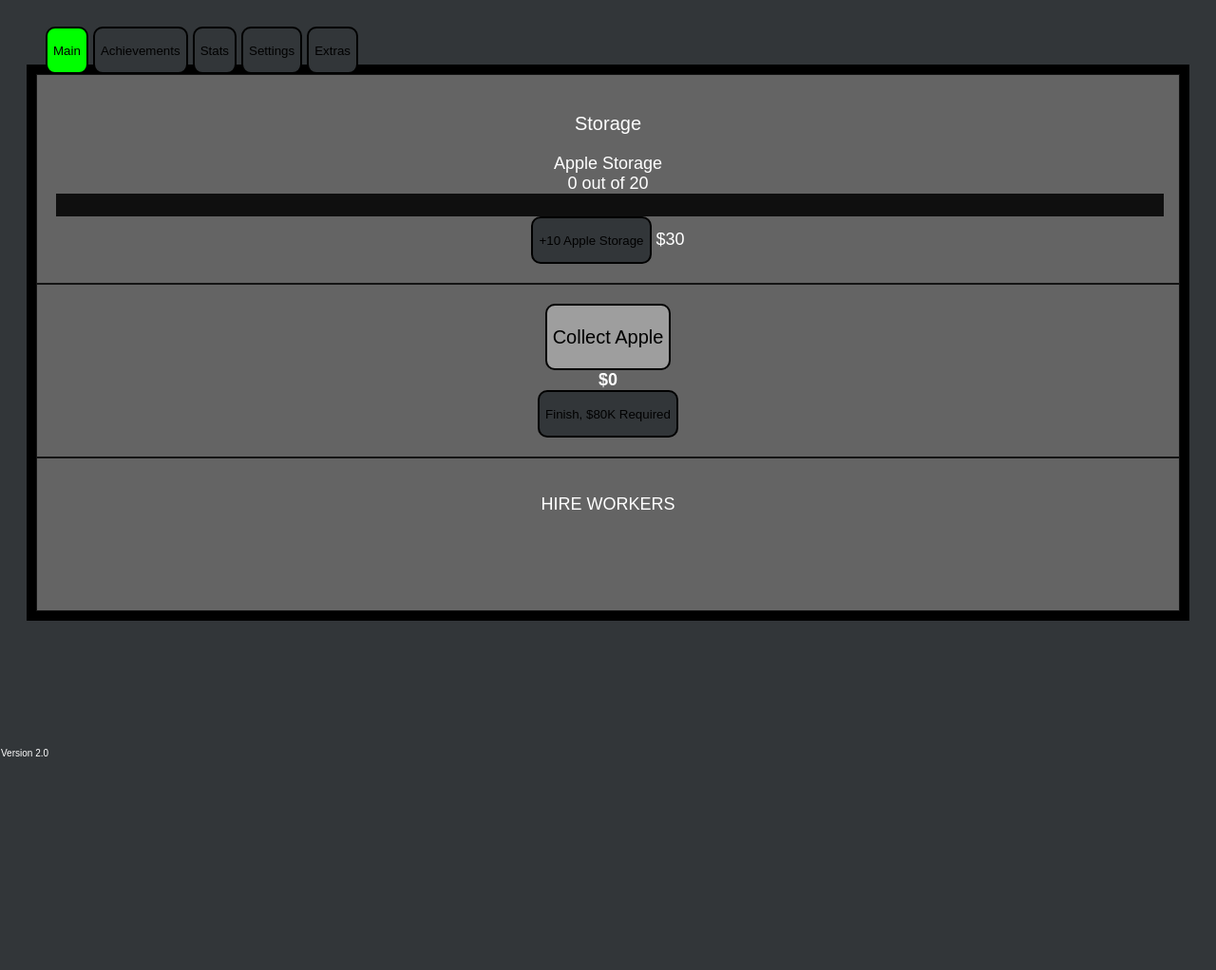
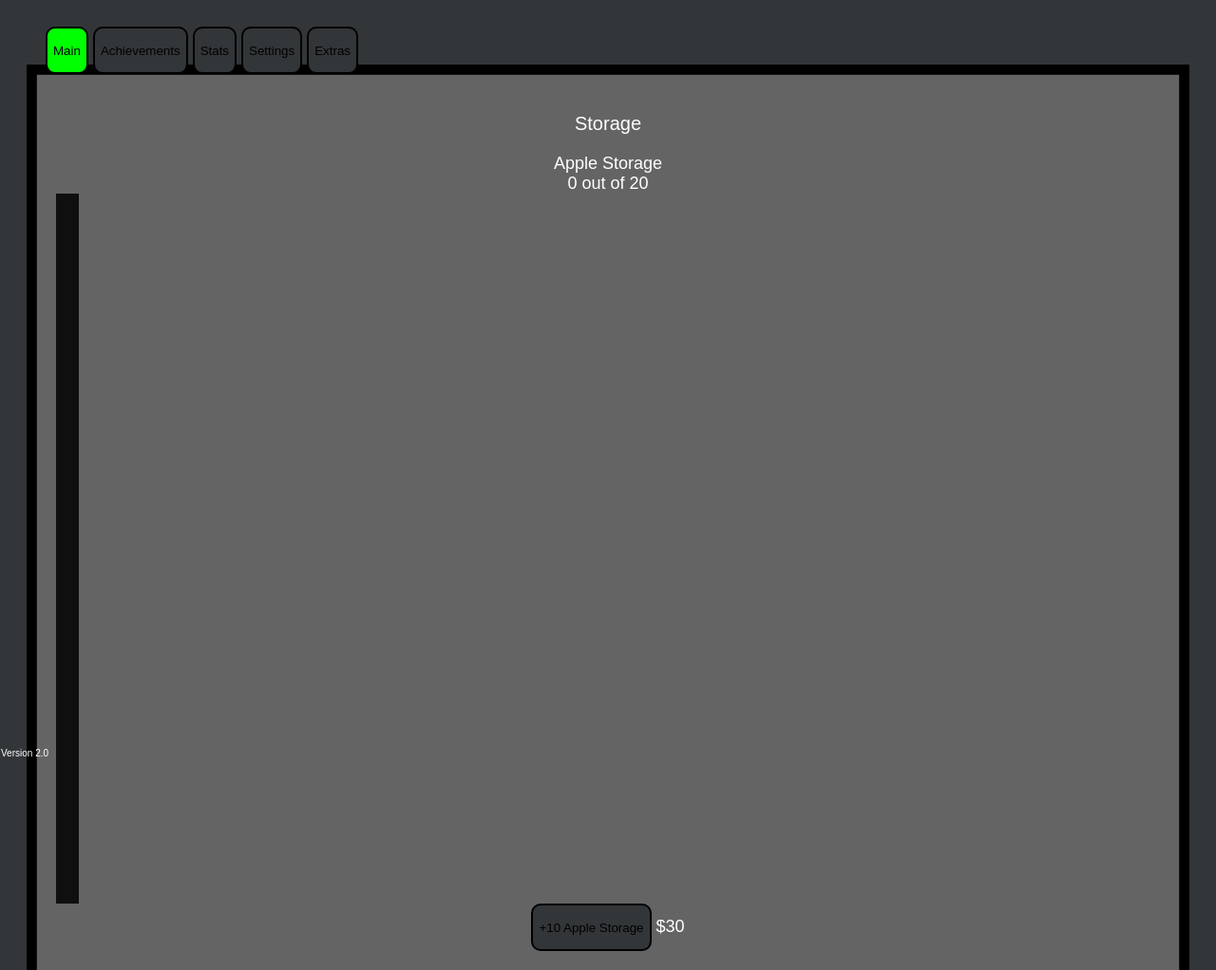
Before and after one commit to Deathcaller120-0/Apple-RECODED, a plain HTML site: page index.html in a window 1280 px wide. Shown: the top 1022 px of the page at 95% size. Before the commit the page ends 800 px from the top, so only its background shows below. Drawn offline with Linux system fonts and the light colour scheme; grey boxes are pictures that could not be loaded.

Commit message:
Update css.css

```diff
--- a/css.css
+++ b/css.css
@@ -34,8 +34,8 @@ button {
 
 /*Storage Bars*/
 .CONTAIN {
-	width: 100%;
-	height: 20px;
+	width: 20px;
+	height: 100%;
 	background-color: #0F0F0F;
 	padding:2px;
 }
```
